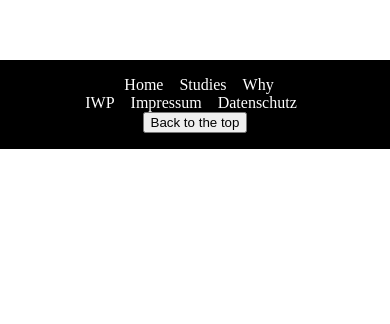
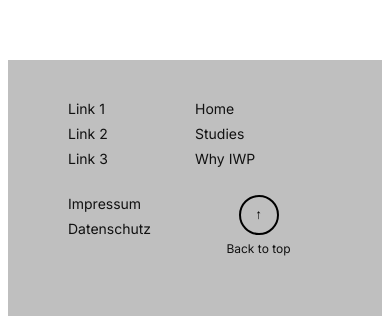
Before and after one commit to lifestyle-iwp-2025/lifestyle-iwp-2025.github.io, an Angular app: page / in a window 390 px wide. Shown: the part 1385-1709 px from the top of the page. Before the commit the page ends 1534 px from the top, so only its background shows below. Built offline with nearby package versions, Linux system fonts and the light colour scheme; no server answers.

Commit message:
Add responsive footer with back to top

```diff
--- a/src/app/feature/footer/footer.component.css
+++ b/src/app/feature/footer/footer.component.css
@@ -1,16 +1,55 @@
 .footer {
-  padding: 1rem;
-  text-align: center;
+  background-color: #bfbfbf;
+  color: #111;
+  font-family: "Inter", Arial, Helvetica, sans-serif;
+  padding: 40px 60px;
 }
 
-.footer-nav a {
-  margin: 0 0.5rem;
+.footer-container {
+  display: flex;
+  flex-wrap: wrap;
+  justify-content: space-between;
 }
 
-.footer {
-  /*width: 97.9vw;*/
-  background-color: black;
-  color: white;
-  position: absolute;
-  left: 0;
+.footer-column {
+  flex: 1 1 200px;
+  margin-bottom: 20px;
 }
+
+.footer-column a {
+  display: block;
+  margin-bottom: 8px;
+  text-decoration: none;
+  color: inherit;
+  font-size: 14px;
+}
+
+.back-to-top-column {
+  align-items: center;
+  display: flex;
+  flex-direction: column;
+}
+
+.back-to-top {
+  width: 40px;
+  height: 40px;
+  border-radius: 50%;
+  border: 2px solid #000;
+  background: transparent;
+  display: flex;
+  align-items: center;
+  justify-content: center;
+  font-weight: bold;
+  cursor: pointer;
+}
+
+.back-label {
+  font-size: 12px;
+  margin-top: 6px;
+}
+
+@media (max-width: 800px) {
+  .footer-column {
+    flex: 0 0 50%;
+  }
+}
--- a/src/app/feature/footer/footer.component.html
+++ b/src/app/feature/footer/footer.component.html
@@ -1,10 +1,22 @@
 <footer class="footer">
-  <nav class="footer-nav">
-    <a >Home</a>
-    <a >Studies</a>
-    <a >Why IWP</a>
-    <a >Impressum</a>
-    <a >Datenschutz</a>
-  </nav>
-  <button class="back-top" type="button" (click)="scrollToTop()">Back to the top</button>
+  <div class="footer-container">
+    <div class="footer-column">
+      <a href="#">Link 1</a>
+      <a href="#">Link 2</a>
+      <a href="#">Link 3</a>
+    </div>
+    <div class="footer-column">
+      <a href="#">Home</a>
+      <a href="#">Studies</a>
+      <a href="#">Why IWP</a>
+    </div>
+    <div class="footer-column legal">
+      <a href="#">Impressum</a>
+      <a href="#">Datenschutz</a>
+    </div>
+    <div class="footer-column back-to-top-column">
+      <button class="back-to-top" type="button" (click)="scrollToTop()">&#8593;</button>
+      <div class="back-label">Back to top</div>
+    </div>
+  </div>
 </footer>
--- a/src/index.html
+++ b/src/index.html
@@ -10,7 +10,8 @@
   <link rel="preconnect" href="https://fonts.gstatic.com" crossorigin>
   <link href="https://fonts.googleapis.com/css2?family=Aleo:ital,wght@0,100..900;1,100..900&family=Inter:wght@100..900&family=Josefin+Sans:ital,wght@0,300;1,300&family=Jost:ital,wght@0,100..900;1,100..900&display=swap" rel="stylesheet">
 </head>
-<body id="body">
-  <app-root></app-root>
-</body>
+  <body id="body">
+    <div id="top"></div>
+    <app-root></app-root>
+  </body>
 </html>
--- a/src/styles.css
+++ b/src/styles.css
@@ -1 +1,5 @@
-/* You can add global styles to this file, and also import other style files */
+/* Global styles */
+
+html {
+  scroll-behavior: smooth;
+}
```
